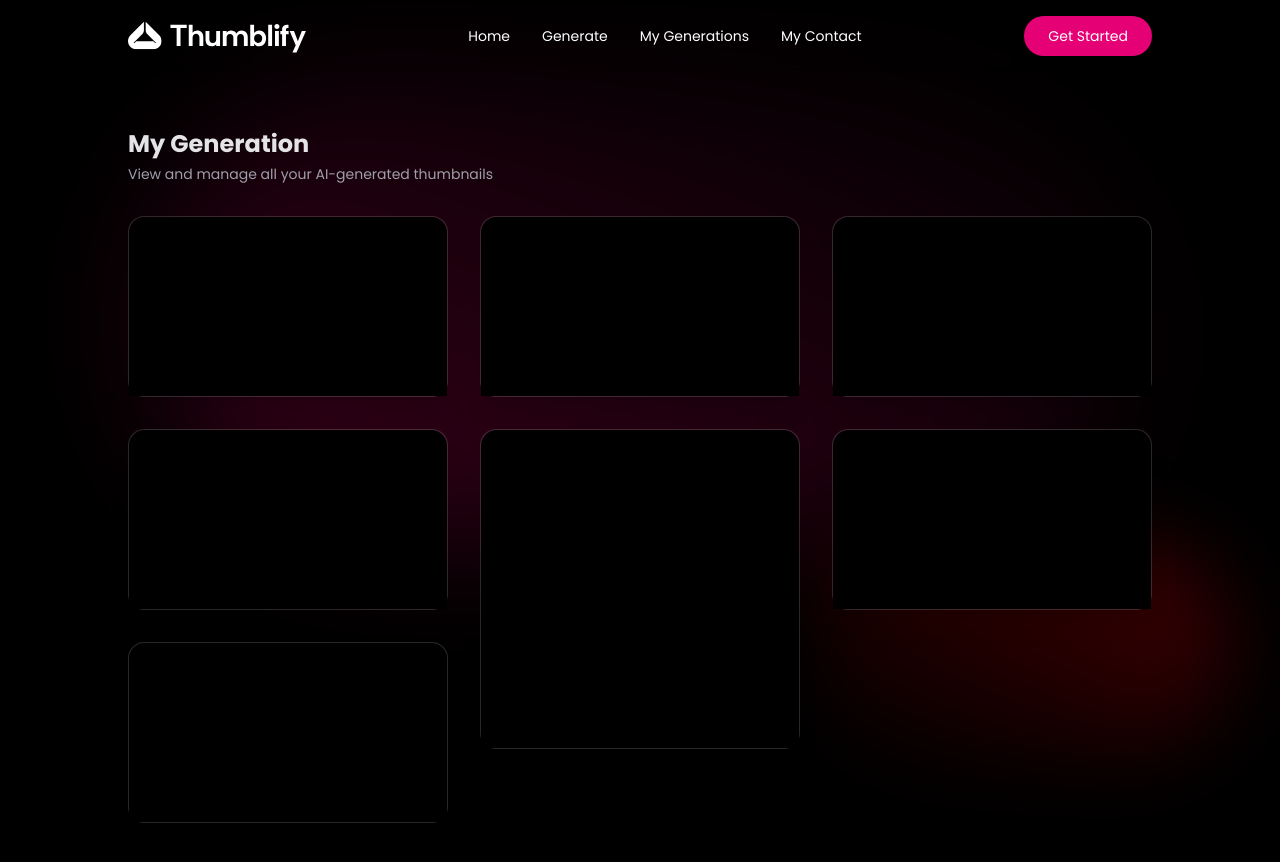
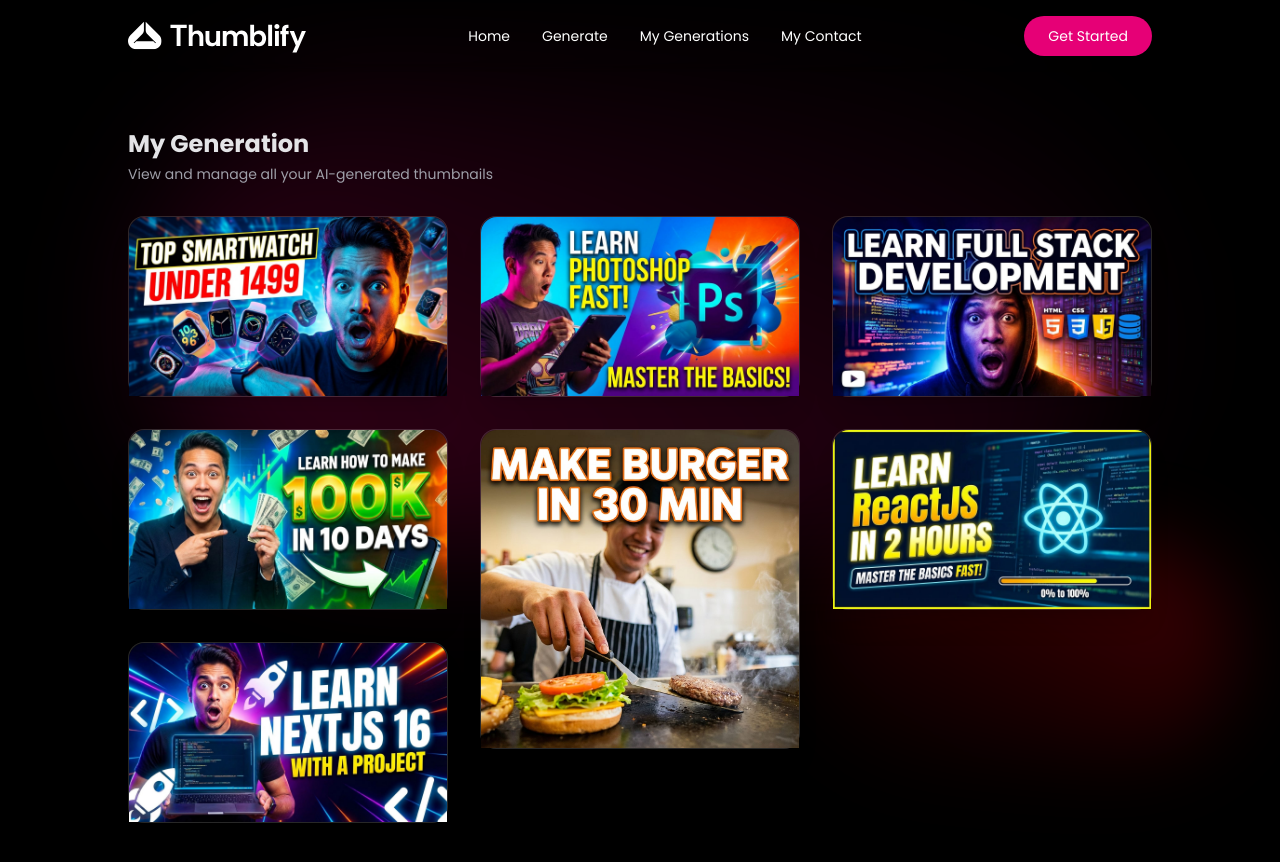
Before and after one commit to Istekhar-Arkam/AI-Thumbnail-Generator-App, a React (Vite) app in the folder Frontend/: page /my-generations in a window 1280 px wide. Shown: the top 862 px of the page. Built offline with nearby package versions, Linux system fonts and the light colour scheme.

Commit message:
feat: Enhance thumbnail display with image handling and loading state indication

```diff
--- a/Frontend/src/pages/MyGeneration.tsx
+++ b/Frontend/src/pages/MyGeneration.tsx
@@ -82,7 +82,25 @@ const MyGeneration = () => {
                   {/* image */}
                   <div
                     className={`relative overflow-hidden rounded-t-2xl ${aspectClass} bg-black`}
-                  ></div>
+                  >
+                    {thumb.image_url ? (
+                      <img
+                        src={thumb.image_url}
+                        alt={thumb.title}
+                        className="w-full h-full object-cover group-hover:scale-105 transition-transform duration-300"
+                      />
+                    ) : (
+                      <div className="w-full h-full flex items-center justify-center text-sm text-zinc-400">
+                        {thumb.isGenerating ? "Generating..." : "No image"}
+                      </div>
+                    )}
+
+                    {thumb.isGenerating && (
+                      <div className="absolute inset-0 bg-black/50 flex items-center justify-center text-sm font-medium text-white">
+                        Generating...
+                      </div>
+                    )}
+                  </div>
                 </div>
               );
             })}
```
